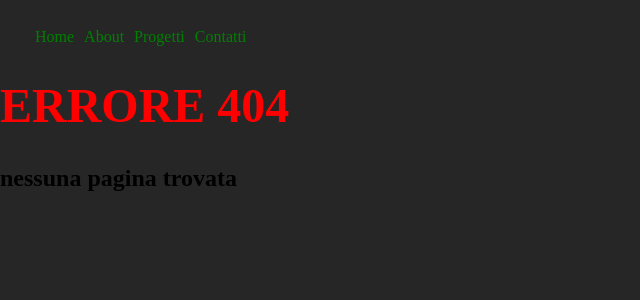
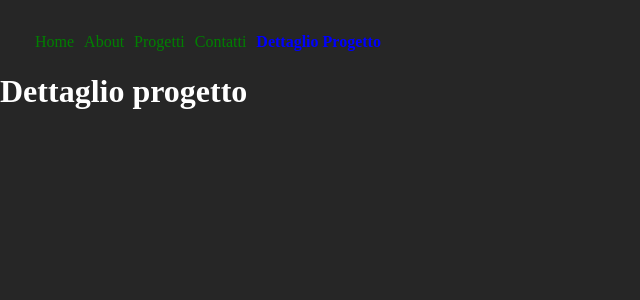
Before and after one commit to carmelocammalleri/vite-boolfolio, a Vue app: page /details in a window 1280 px wide. Before the commit this address had no page. Shown: the top 300 px of the page, without its empty margins (0-640 px from the left). Built offline with nearby package versions, Linux system fonts and the light colour scheme; the HTML template or start-up script is replaced by a standard one.

Commit message:
[add]: details file

```diff
--- a/src/components/partials/Header.vue
+++ b/src/components/partials/Header.vue
@@ -25,6 +25,9 @@ export default {
       <li>
         <router-link :to="{ name: 'contacts'}"> Contatti</router-link>
       </li>
+      <li>
+        <router-link :to="{ name: 'details'}"> Dettaglio Progetto</router-link>
+      </li>
     </ul>
 
   </header>
--- /dev/null
+++ b/src/pages/Details.vue
@@ -0,0 +1,22 @@
+<script>
+export default {
+  name:'Details',
+  data(){
+    return {
+
+    }
+  }
+}
+</script>
+
+<template>
+  <div>
+
+    <h1>Dettaglio progetto</h1>
+
+  </div>
+</template>
+
+<style lang="scss">
+
+</style>
--- a/src/router.js
+++ b/src/router.js
@@ -5,6 +5,7 @@ import About from './pages/About.vue';
 import Error from './pages/Error.vue';
 import Projects from './pages/Projects.vue';
 import Contacts from './pages/Contacts.vue';
+import Details from './pages/Details.vue';
 
 const router = createRouter({
   history: createWebHistory(),
@@ -31,6 +32,11 @@ const router = createRouter({
       component: Contacts,
     },
     {
+      path: '/details',
+      name: 'details',
+      component: Details,
+    },
+    {
       path: '/:pathMatch(.*)*',
       component: Error
     }
```
